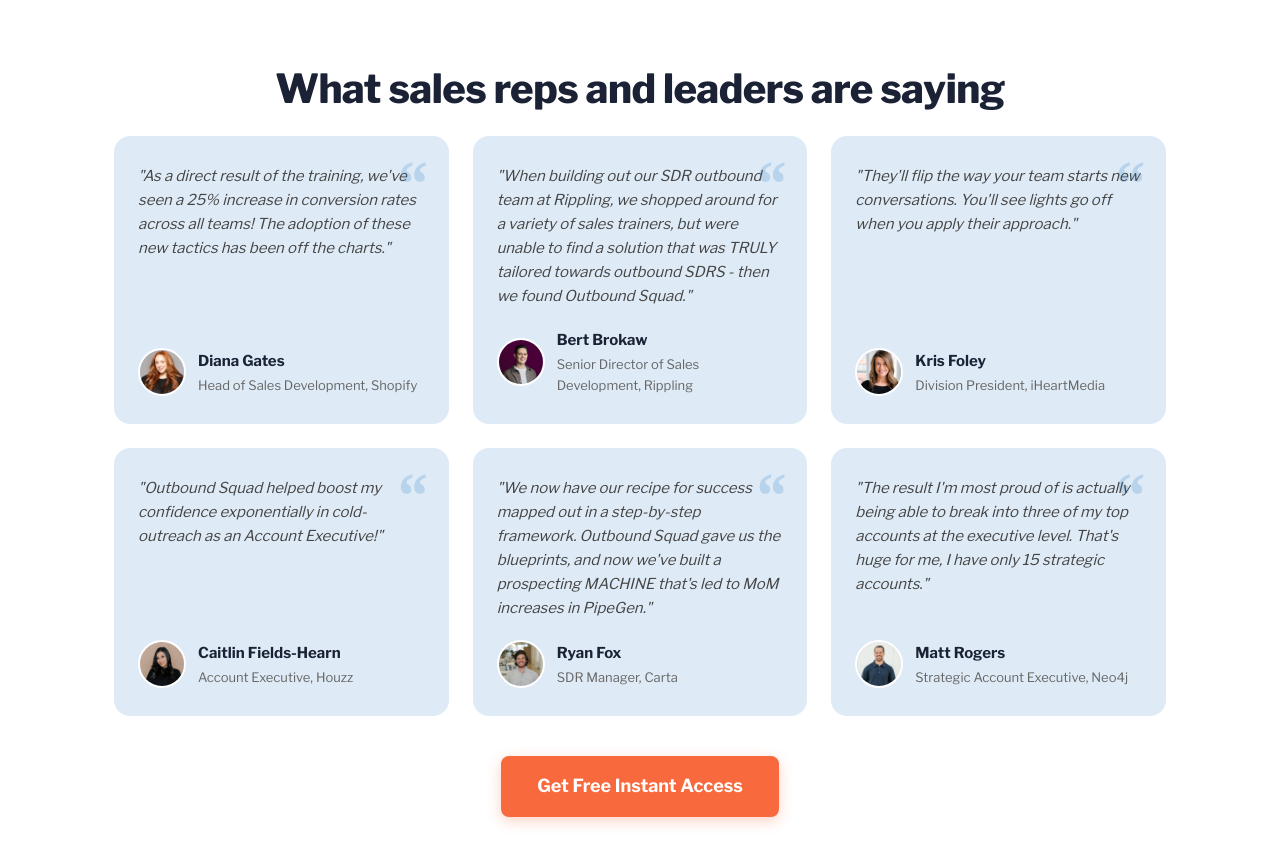
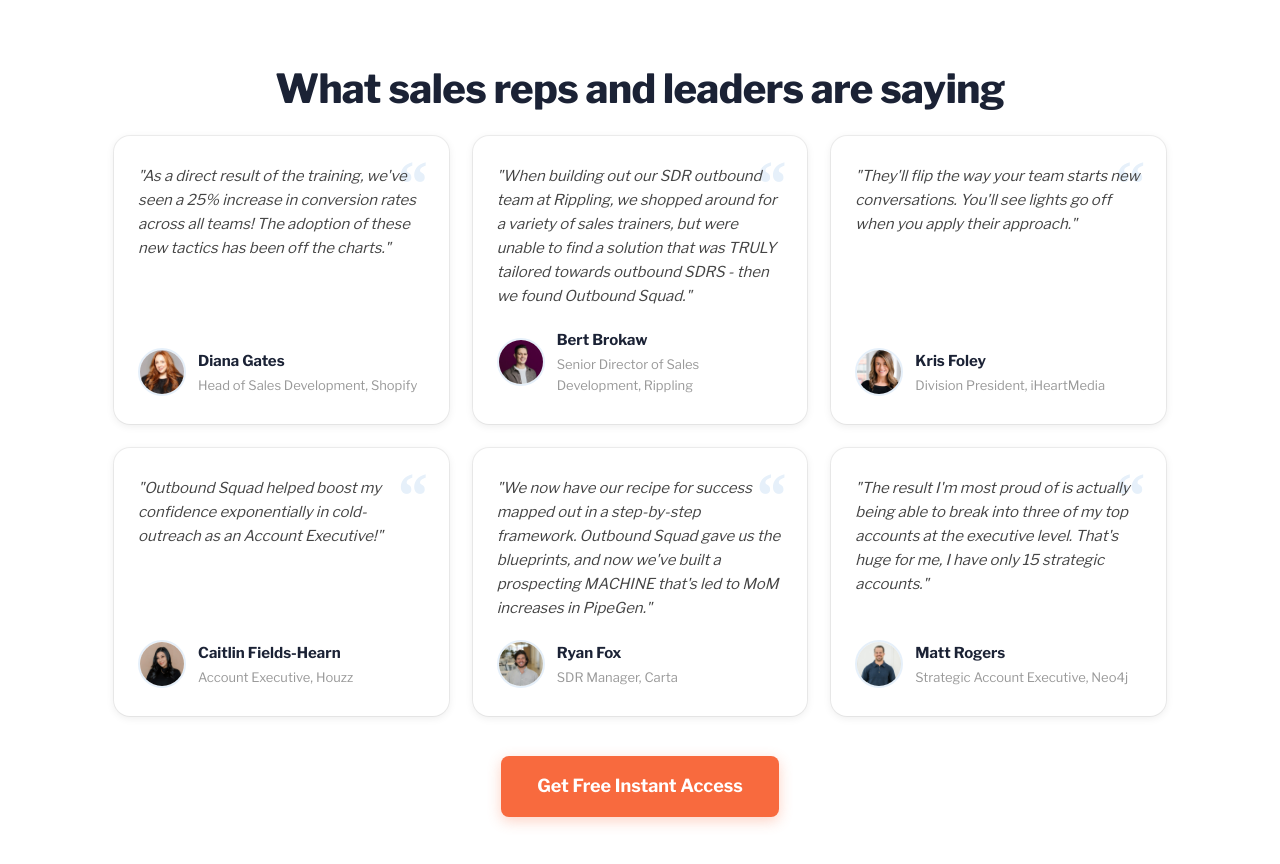
Before and after one commit to outboundsquad/masterclass-landing, a plain HTML site: page index.html in a window 1280 px wide. Shown: the part 5980-6844 px from the top of the page. Drawn offline with nearby package versions, Linux system fonts and the light colour scheme; a script that the page names is missing.

Commit message:
Revert testimonial cards to white background with defined box shadow

```diff
--- a/style.css
+++ b/style.css
@@ -802,19 +802,20 @@ a {
 }
 
 .testimonial-card {
-  background: #deeaf6;
+  background: #FFFFFF;
   border-radius: 16px;
   padding: 28px 24px;
   display: flex;
   flex-direction: column;
   justify-content: space-between;
   position: relative;
+  box-shadow: 0 2px 8px rgba(0, 0, 0, 0.08), 0 0 0 1px rgba(0, 0, 0, 0.06);
   transition: transform 0.2s, box-shadow 0.2s;
 }
 
 .testimonial-card:hover {
   transform: translateY(-3px);
-  box-shadow: 0 8px 24px rgba(0, 0, 0, 0.10);
+  box-shadow: 0 8px 24px rgba(0, 0, 0, 0.12), 0 0 0 1px rgba(0, 0, 0, 0.06);
 }
 
 /* Decorative quote mark */
@@ -825,7 +826,7 @@ a {
   right: 20px;
   font-size: 64px;
   font-weight: 800;
-  color: #b8d4ec;
+  color: #E6F0FA;
   line-height: 1;
   font-family: Georgia, serif;
 }
@@ -852,7 +853,7 @@ a {
   border-radius: 50%;
   object-fit: cover;
   flex-shrink: 0;
-  border: 2px solid #FFFFFF;
+  border: 2px solid #E6F0FA;
 }
 
 .testimonial-name {
@@ -864,7 +865,7 @@ a {
 
 .testimonial-role {
   font-size: 13px;
-  color: #666666;
+  color: #999999;
 }
 
 /* ========================================
```
